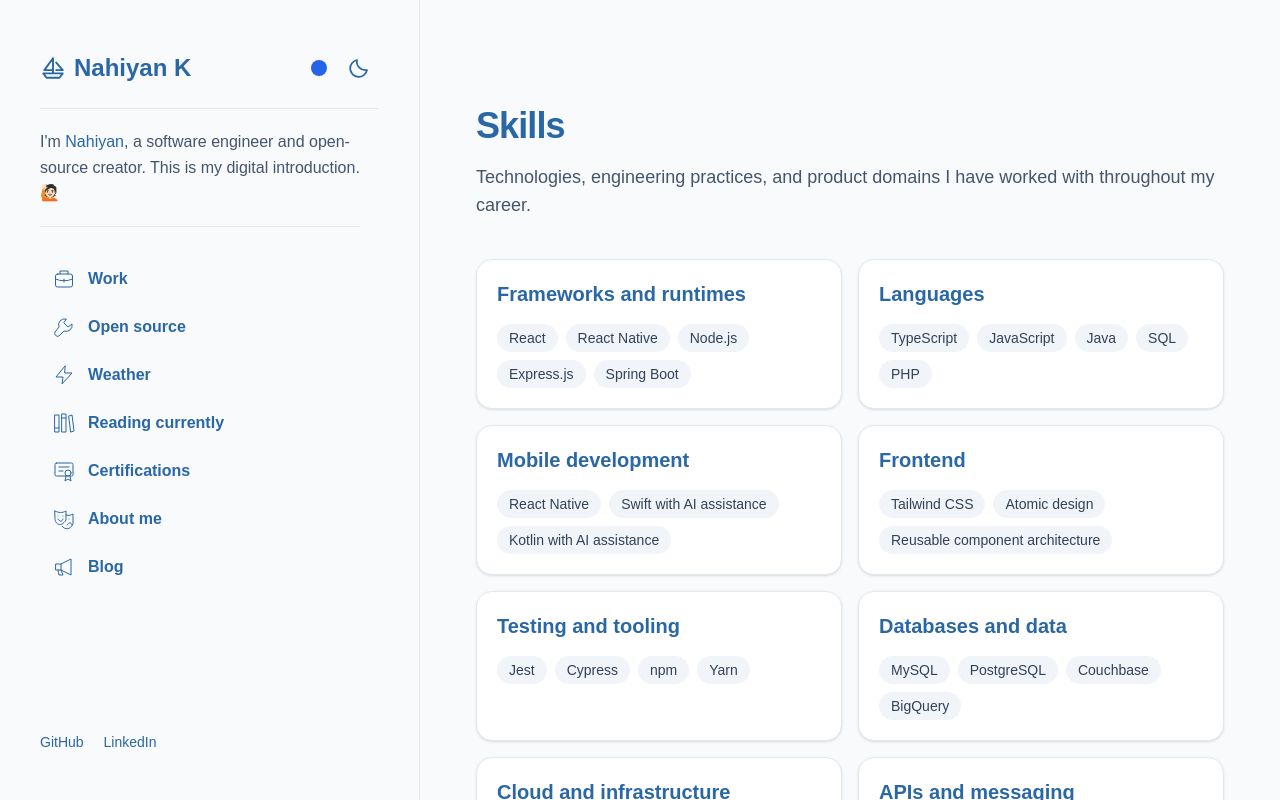
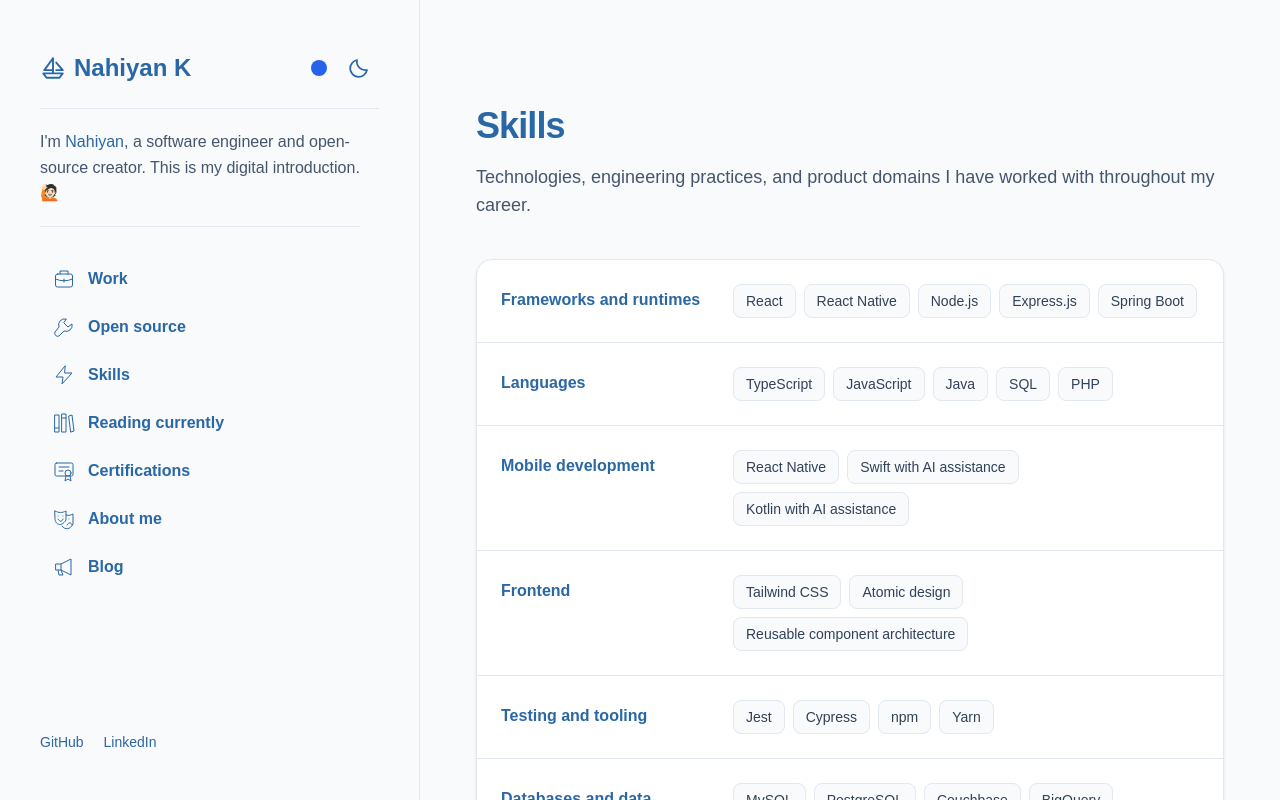
Before and after one commit to ayonious/oyon-portfolio, a Next.js app: page /skills in a window 1280 px wide. Built offline with nearby package versions, Linux system fonts and the light colour scheme.

Commit message:
fix: restore skills navigation

```diff
--- a/app/skills/page.tsx
+++ b/app/skills/page.tsx
@@ -13,26 +13,26 @@
         </p>
       </header>
 
-      <section className="mt-10 grid gap-4 sm:grid-cols-2">
+      <section className="mt-10 overflow-hidden rounded-2xl border border-slate-200 bg-white shadow-sm dark:border-slate-700 dark:bg-slate-900">
         {skillGroups.map((group) => (
-          <article
+          <div
             key={group.title}
-            className="rounded-2xl border border-slate-200 bg-white p-5 shadow-sm dark:border-slate-700 dark:bg-slate-900"
+            className="border-b border-slate-200 p-5 last:border-b-0 sm:grid sm:grid-cols-[13rem_1fr] sm:gap-6 sm:p-6 dark:border-slate-700"
           >
-            <h2 className="text-xl font-bold text-slate-950 dark:text-slate-50">
+            <h2 className="text-base font-bold sm:pt-1">
               {group.title}
             </h2>
-            <ul className="mt-4 flex flex-wrap gap-2">
+            <ul className="mt-3 flex flex-wrap gap-2 sm:mt-0">
               {group.skills.map((skill) => (
                 <li
                   key={skill}
-                  className="rounded-full bg-slate-100 px-3 py-1 text-sm text-slate-700 dark:bg-slate-800 dark:text-slate-200"
+                  className="rounded-lg border border-slate-200 bg-slate-50 px-3 py-1.5 text-sm font-medium text-slate-700 dark:border-slate-700 dark:bg-slate-800 dark:text-slate-200"
                 >
                   {skill}
                 </li>
               ))}
             </ul>
-          </article>
+          </div>
         ))}
       </section>
     </div>
--- a/app/weather/page.tsx
+++ /dev/null
@@ -1,12 +0,0 @@
-export default function WeatherPage() {
-  return (
-    <section className="max-w-2xl py-8 sm:py-16">
-      <h1 className="text-4xl font-bold tracking-tight text-slate-950 dark:text-slate-50">
-        Weather
-      </h1>
-      <p className="mt-6 text-lg text-slate-600 dark:text-slate-300">
-        A small weather view for Berlin will be added here.
-      </p>
-    </section>
-  );
-}
--- a/components/ProfileSidebar.tsx
+++ b/components/ProfileSidebar.tsx
@@ -15,7 +15,7 @@
 const navigationItems = [
   { href: "/work", label: "Work", Icon: BriefcaseIcon, external: false },
   { href: "/projects", label: "Open source", Icon: WrenchIcon, external: false },
-  { href: "/weather", label: "Weather", Icon: LightningIcon, external: false },
+  { href: "/skills", label: "Skills", Icon: LightningIcon, external: false },
   {
     href: "/reading",
     label: "Reading currently",
```
Also changed, not shown: 2 other files (tests, documents, lock files or other folders).
